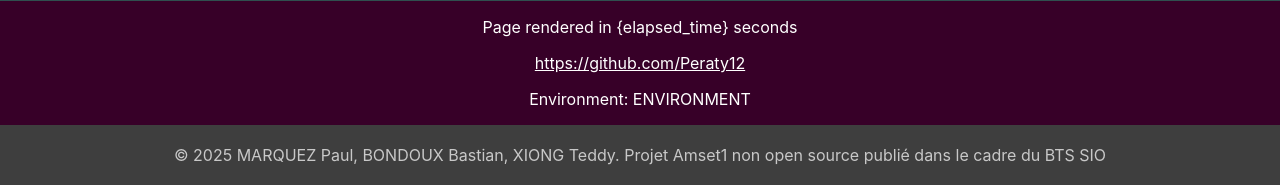
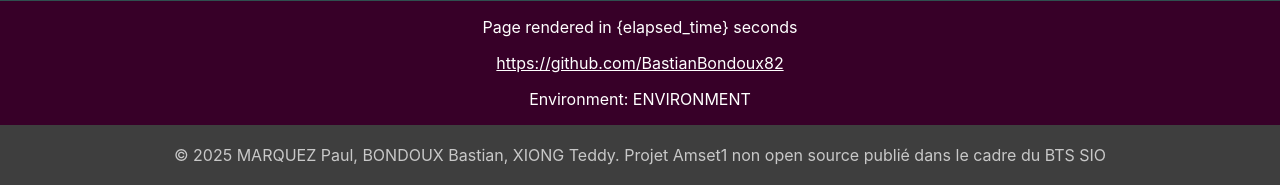
Before and after one commit to BastianBondoux82/AP3Amset, a CodeIgniter 4 app: template app/Views/client/ajout_client.php in a window 1280 px wide. Shown: the part 615-800 px from the top of the page. Run offline with PHP 8.4 and a stand-in for CodeIgniter, Linux system fonts and the light colour scheme; the template is opened without the code that fills it, so the values that code supplies are empty; some libraries are stand-ins or nearby versions.

Commit message:
Update layout.php

```diff
--- a/app/Views/layout.php
+++ b/app/Views/layout.php
@@ -50,7 +50,7 @@ $rhu = $user && $user->inGroup('rhu');
         <div class="environment">
 
             <p>Page rendered in {elapsed_time} seconds</p>
-            <a href="https://github.com/Peraty12" target="_blank">https://github.com/Peraty12</a>
+            <a href="https://github.com/BastianBondoux82" target="_blank">https://github.com/BastianBondoux82</a>
             <p>Environment: <?= ENVIRONMENT ?></p>
 
         </div>
```
